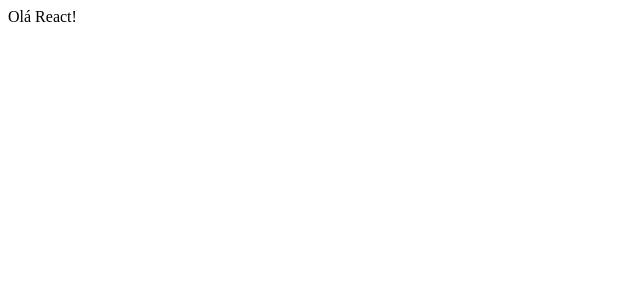
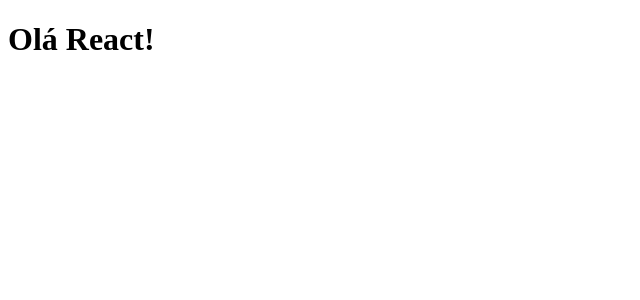
Before and after one commit to adrielCarmo/dioReactDeveloper, a React (Create React App) app in the folder dio/: page / in a window 1280 px wide. Shown: the top 300 px of the page, without its empty margins (0-640 px from the left). Built offline with nearby package versions, Linux system fonts and the light colour scheme.

Commit message:
Criando novo projeto React utilizando 'npm'.

```diff
--- a/dio/src/App.js
+++ b/dio/src/App.js
@@ -2,7 +2,9 @@
 
 function App() {
   return (
-    <div className="App">Olá React!</div>
+    <div className="App">
+      <h1>Olá React!</h1>
+    </div>
   );
 }
 
```
